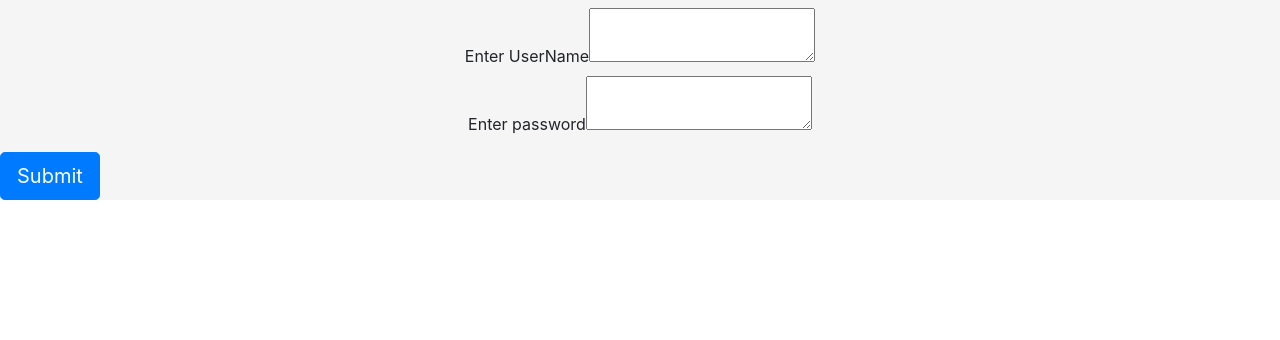
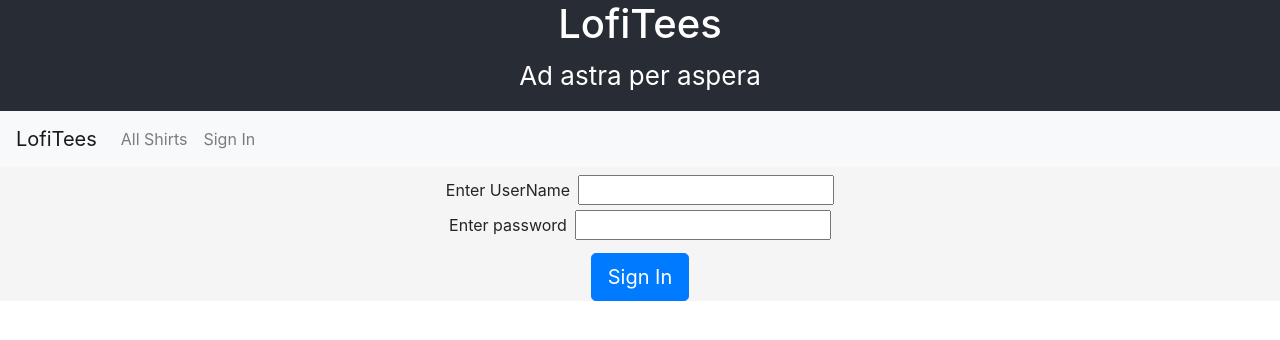
Before and after one commit to Erksters/LofiTees, a React (Create React App) app in the folder lofitees/: page /login in a window 1280 px wide. Shown: the top 340 px of the page. Built offline with nearby package versions, Linux system fonts and the light colour scheme.

Commit message:
Made a header and nav bar that can sign a user out (#5)

```diff
--- a/lofitees/package.json
+++ b/lofitees/package.json
@@ -12,7 +12,8 @@
     "react-dom": "^16.13.1",
     "react-loadingg": "^1.7.2",
     "react-router-dom": "^5.2.0",
-    "react-scripts": "3.4.3"
+    "react-scripts": "3.4.3",
+    "sweetalert": "^2.1.2"
   },
   "scripts": {
     "start": "react-scripts start",
--- a/lofitees/src/App.css
+++ b/lofitees/src/App.css
@@ -1,21 +1,5 @@
-.App {
-  text-align: center;
-}
-
-.App-logo {
-  height: 40vmin;
-  pointer-events: none;
-}
-
-@media (prefers-reduced-motion: no-preference) {
-  .App-logo {
-    animation: App-logo-spin infinite 20s linear;
-  }
-}
-
 .App-header {
   background-color: #282c34;
-  min-height: 100vh;
   display: flex;
   flex-direction: column;
   align-items: center;
@@ -28,11 +12,25 @@
   color: #61dafb;
 }
 
-@keyframes App-logo-spin {
-  from {
-    transform: rotate(0deg);
-  }
-  to {
-    transform: rotate(360deg);
-  }
+.header h1 {
+  font-size: 65px;
 }
+
+.header p {
+  font-size: 30px;
+}
+
+.headerMobile {
+  padding: 15px;
+  text-align: center;
+  background-color: #282c34;
+  color: white;
+}
+
+.headerMobile h1 {
+  font-size: 32px;
+}
+
+.headerMobile p {
+  font-size: 20px;
+}
--- a/lofitees/src/App.js
+++ b/lofitees/src/App.js
@@ -4,18 +4,26 @@ import "./App.css";
 import Home from "./components/Home/Home";
 import LoginPage from "./components/Login/LoginPage";
 import SingleShirt from "./components/SingleShirt/SingleShirt";
+import Header from "./components/Header/Header";
+import NavigationBar from "./components/NavBar/NavBar";
 
 const App = () => {
   return (
     <div style={{ backgroundColor: "whitesmoke" }}>
       <Router>
+        <Header />
+        <NavigationBar />
         <Switch>
           <Route exact path="/login">
             <LoginPage />
           </Route>
 
-          <Route exact path="/order">
-            <>order</>
+          <Route exact path="/my_profile">
+            <>my_profile</>
+          </Route>
+
+          <Route exact path="/my_orders">
+            <>my orders</>
           </Route>
 
           <Route exact path="/confirmation">
--- a/lofitees/src/api/api.js
+++ b/lofitees/src/api/api.js
@@ -4,4 +4,5 @@ export const allShirts = myServer + "api/allshirts";
 // export const createOrder = myServer + "api/createorder";
 export const singleShirt = myServer + "api/get_shirt/";
 export const loginServer = myServer + "api/login";
+export const logoutServer = myServer + "api/logout";
 export const findToken = sessionStorage.getItem("lofiteestoken") || false;
--- /dev/null
+++ b/lofitees/src/components/Header/Header.js
@@ -0,0 +1,24 @@
+import React from "react";
+import { Link } from "react-router-dom";
+
+const Header = () => {
+  return (
+    <Link to="/" style={{ textDecoration: "none" }}>
+      <div className="d-none d-lg-block">
+        <div className="App-header">
+          <h1>LofiTees</h1>
+          <p>Ad astra per aspera</p>
+        </div>
+      </div>
+
+      <div className="d-lg-none">
+        <div className="headerMobile">
+          <h1>LofiTees</h1>
+          <p>Ad astra per aspera</p>
+        </div>
+      </div>
+    </Link>
+  );
+};
+
+export default Header;
--- a/lofitees/src/components/Home/Home.js
+++ b/lofitees/src/components/Home/Home.js
@@ -23,7 +23,9 @@ const Home = (props) => {
     loadData();
   }, []);
 
-  console.log("all shirts", shirts);
+  console.log("Find Token", findToken);
+  console.log("location", sessionStorage.getItem("lofiteeslocationprofile"));
+  console.log("username", sessionStorage.getItem("lofiteesusername"));
 
   if (!shirts.length) {
     return <Loading />;
--- a/lofitees/src/components/Login/LoginPage.js
+++ b/lofitees/src/components/Login/LoginPage.js
@@ -1,11 +1,10 @@
 import React, { useState } from "react";
 import { Button } from "react-bootstrap";
 import { loginServer } from "../../api/api";
+import swal from "sweetalert";
 const LoginPage = (props) => {
   const [userName, setUserName] = useState("");
   const [password, setPassword] = useState("");
-  console.log(userName);
-  console.log(password);
 
   const HandleSubmit = () => {
     const uploadData = new FormData();
@@ -18,11 +17,16 @@ const LoginPage = (props) => {
     })
       .then((res) => res.json())
       .then((body) => {
-        console.log(body["token"]);
         sessionStorage.setItem("lofiteestoken", body["token"]);
+        sessionStorage.setItem("lofiteesusername", body["username"]);
+        sessionStorage.setItem(
+          "lofiteeslocationprofile",
+          JSON.parse(body["locationprofile"])
+        );
+        window.location = "/my_profile";
       })
       .catch((error) => {
-        console.log("ERROR OH NO", error);
+        swal("Oops!", "Check your username and password and try again!");
       });
   };
 
@@ -31,16 +35,16 @@ const LoginPage = (props) => {
       {/* On small Screens */}
       <div className="d-none d-lg-block">
         <div className="p-2" style={{ textAlign: "center" }}>
-          <label>Enter UserName</label>
-          <textarea onChange={(e) => setUserName(e.target.value)} />
+          <label className="pr-2">Enter UserName</label>
+          <input type="text" onChange={(e) => setUserName(e.target.value)} />
           <br />
-          <label>Enter password</label>
-          <textarea onChange={(e) => setPassword(e.target.value)} />
+          <label className="pr-2">Enter password</label>
+          <input type="text" onChange={(e) => setPassword(e.target.value)} />
         </div>
 
-        <div>
+        <div className="centerDiv">
           <Button onClick={HandleSubmit} size="lg">
-            Submit
+            Sign In
           </Button>
         </div>
       </div>
--- /dev/null
+++ b/lofitees/src/components/NavBar/NavBar.js
@@ -0,0 +1,53 @@
+import React from "react";
+import { Navbar, NavDropdown, Nav } from "react-bootstrap";
+import { findToken, logoutServer } from "../../api/api";
+const NavigationBar = (props) => {
+  const handleSignOut = () => {
+    const myHeaders = new Headers();
+    myHeaders.append("Authorization", `Token ${findToken}`);
+    fetch(logoutServer, {
+      method: "POST",
+      headers: myHeaders,
+    });
+    window.location = "/";
+    sessionStorage.clear();
+  };
+
+  return (
+    <Navbar bg="light" expand="lg">
+      <Navbar.Brand href="/">LofiTees</Navbar.Brand>
+      <Navbar.Toggle aria-controls="basic-navbar-nav" />
+      <Navbar.Collapse id="basic-navbar-nav">
+        <Nav className="mr-auto">
+          <Nav.Link href="/">All Shirts</Nav.Link>
+          {findToken ? (
+            <Nav.Link href="/my_profile">
+              Signed In As {sessionStorage.getItem("lofiteesusername")}
+            </Nav.Link>
+          ) : (
+            <Nav.Link href="/login">Sign In</Nav.Link>
+          )}
+          {findToken ? (
+            <NavDropdown title="More" id="basic-nav-dropdown">
+              <NavDropdown.Item href="/my_profile">
+                View My Profile
+              </NavDropdown.Item>
+              <NavDropdown.Item href="/my_orders">
+                Check My Orders
+              </NavDropdown.Item>
+
+              <NavDropdown.Divider />
+              <NavDropdown.Item onClick={handleSignOut}>
+                Sign Out
+              </NavDropdown.Item>
+            </NavDropdown>
+          ) : (
+            <></>
+          )}
+        </Nav>
+      </Navbar.Collapse>
+    </Navbar>
+  );
+};
+
+export default NavigationBar;
```
Also changed, not shown: 1 other file (tests, documents, lock files or other folders).
